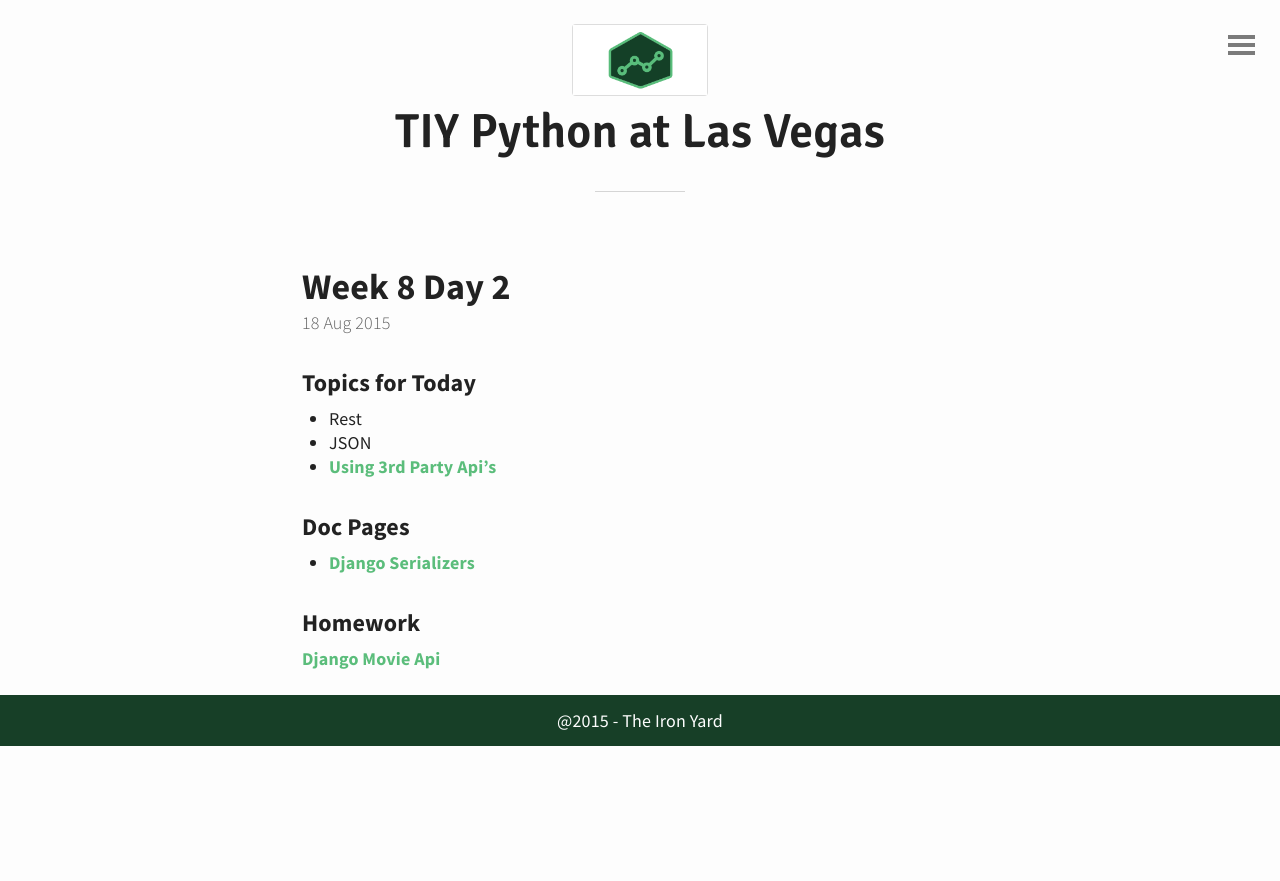
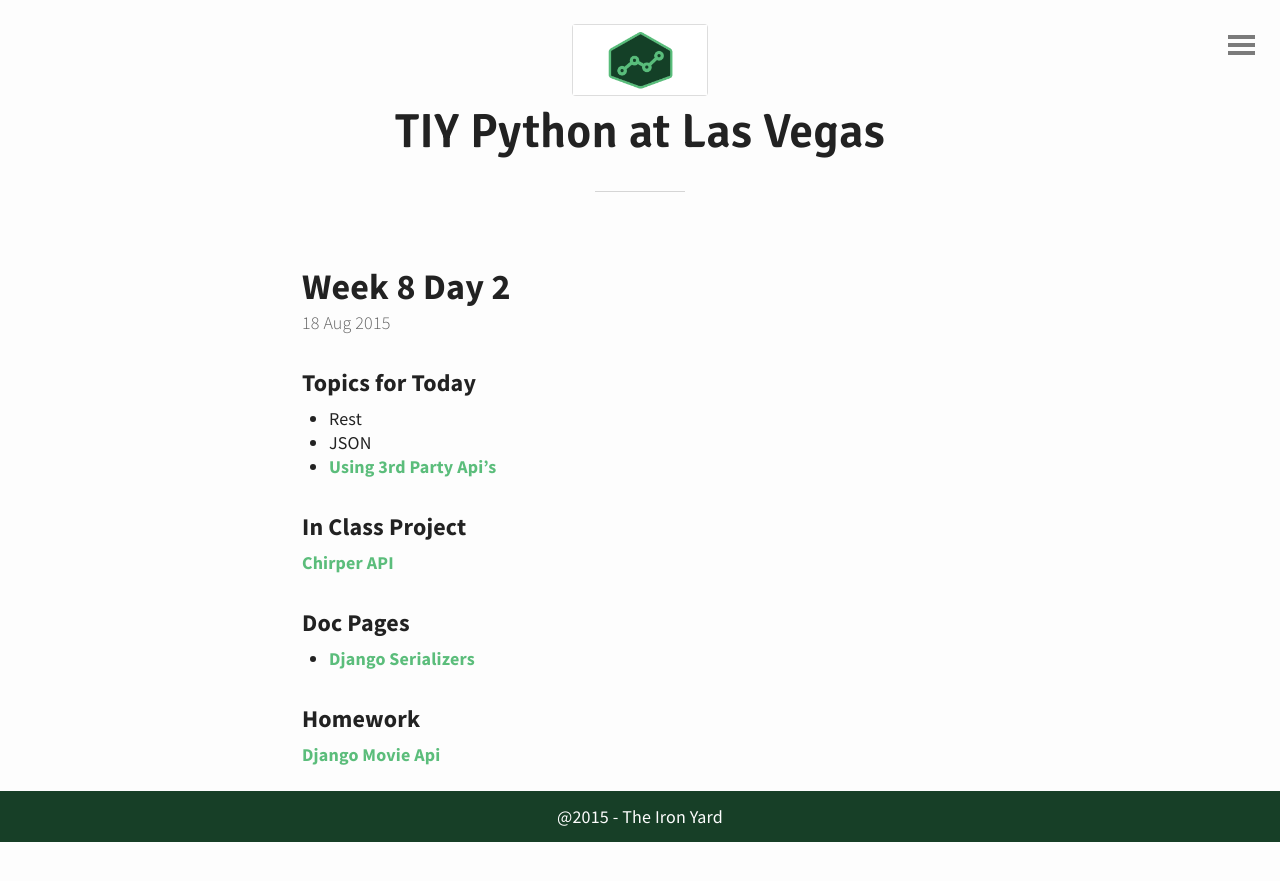
Before and after one commit to tiy-lv-python-2015-06/tiy-lv-python-2015-06.github.io, a Jekyll site: the page built from _posts/2015-08-18-Week-8-Day-2.md, in a window 1280 px wide. Shown: the top 881 px of the page. Built offline with Jekyll 4.4.1, drawn with Linux system fonts in a browser that asks for light colours.

Commit message:
Adding chirper link

```diff
--- a/_posts/2015-08-18-Week-8-Day-2.md
+++ b/_posts/2015-08-18-Week-8-Day-2.md
@@ -7,6 +7,9 @@
 * JSON
 * [Using 3rd Party Api's](https://github.com/tiy-lv-python-2015-06/class-notes/blob/master/week8/Consuming-APIs.ipynb)
 
+### In Class Project
+[Chirper API](https://github.com/tiy-lv-python-2015-06/chirper/tree/w8d1)
+
 ### Doc Pages
 * [Django Serializers](https://docs.djangoproject.com/en/1.8/topics/serialization/)
 
```
